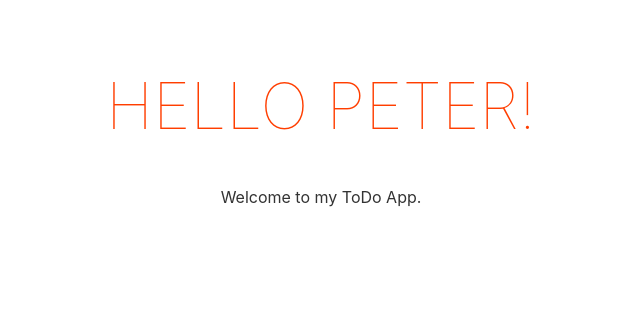
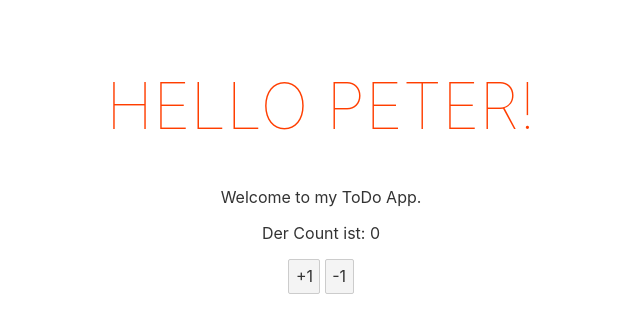
Before and after one commit to mpeterpeter/SvelteToDo, a Svelte app: page / in a window 1280 px wide. Shown: the top 332 px of the page, without its empty margins (319-959 px from the left). Built offline with nearby package versions, Linux system fonts and the light colour scheme.

Commit message:
Added writable count in App.svelte (For testing)

```diff
--- a/src/App.svelte
+++ b/src/App.svelte
@@ -1,10 +1,24 @@
 <script>
+	import {writable} from "svelte/store";
+
+	const count = writable(0);
+
+	count.plus = () => {
+		count.update(n => n+1);
+	}
+	count.minus = () => {
+		count.update(n => n-1);
+	}
+
 	let name = "Peter";
 </script>
 
 <main>
 	<h1>Hello {name}!</h1>
 	<p>Welcome to my ToDo App.</p>
+	<p>Der Count ist: {$count}</p>
+	<button on:click={count.plus}>+1</button>
+	<button on:click={count.minus}>-1</button>
 </main>
 
 <style>
```
